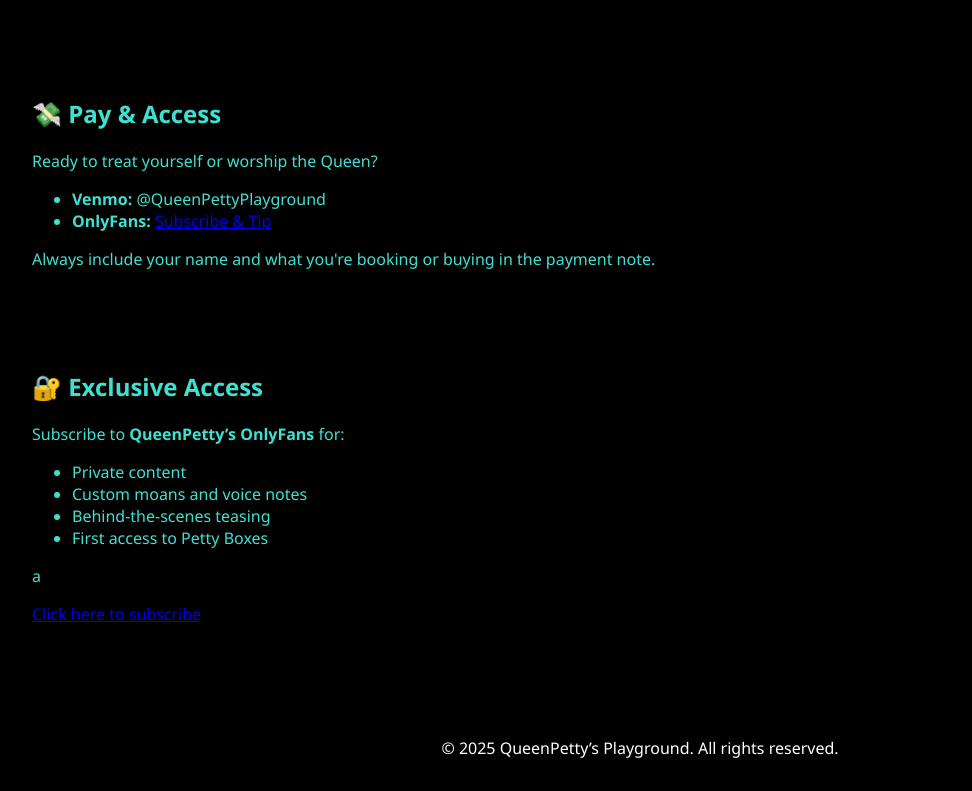
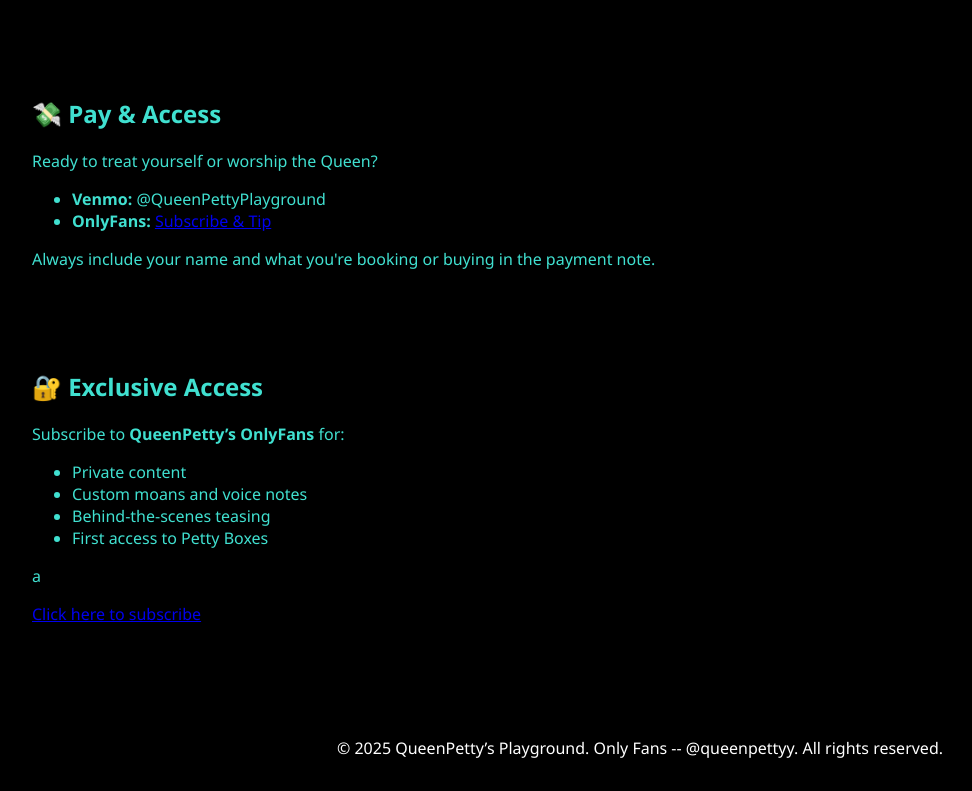
Before and after one commit to QueenPettysPlayGround/Queenpetty-playground, a plain HTML site: page index.html in a window 1280 px wide. Shown: the part 1581-2372 px from the top of the page, without its empty margins (0-972 px from the left). Drawn offline with Linux system fonts and the light colour scheme.

Commit message:
Update index.html
Add OF at bottom

```diff
--- a/index.html
+++ b/index.html
@@ -127,7 +127,7 @@
   </section>
 
   <footer>
-    <p>&copy; 2025 QueenPetty’s Playground. All rights reserved.</p>
+    <p>&copy; 2025 QueenPetty’s Playground. Only Fans -- @queenpettyy. All rights reserved.</p>
   </footer>
 </body>
 </html>
```
